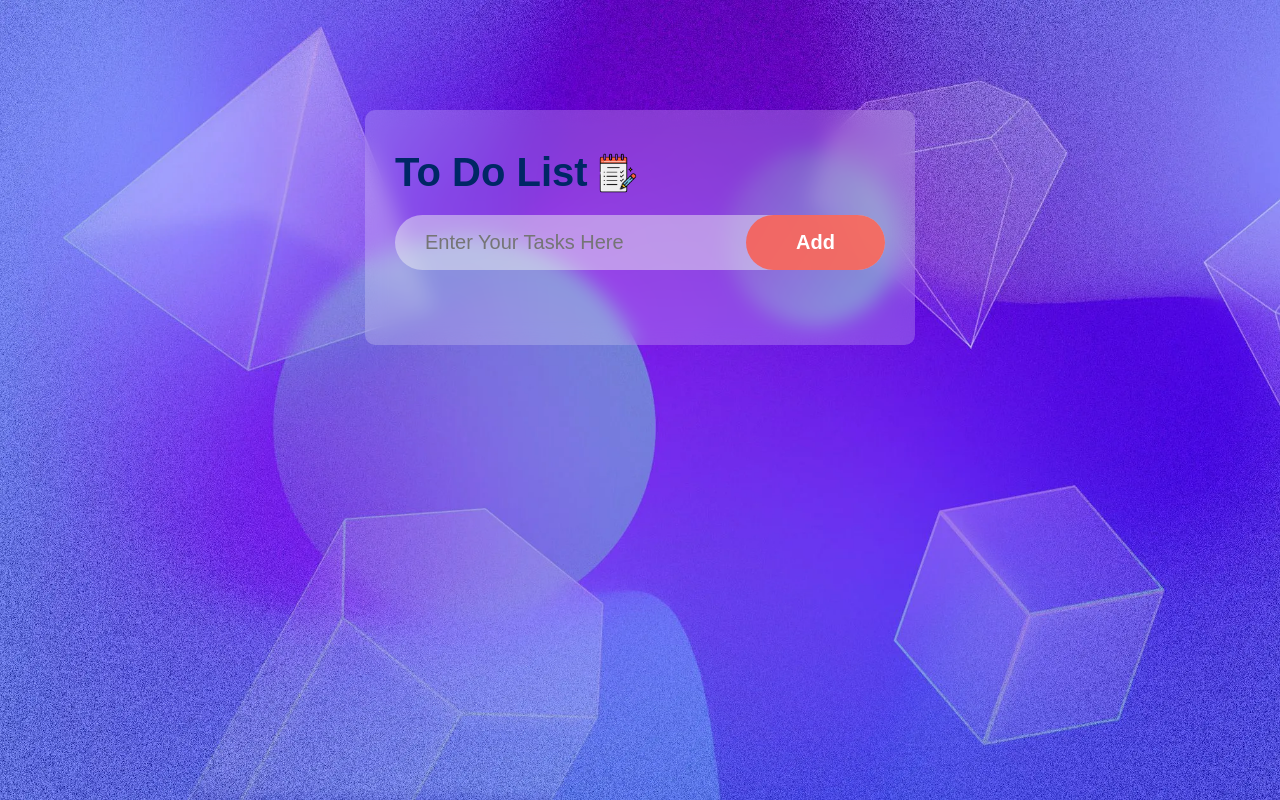
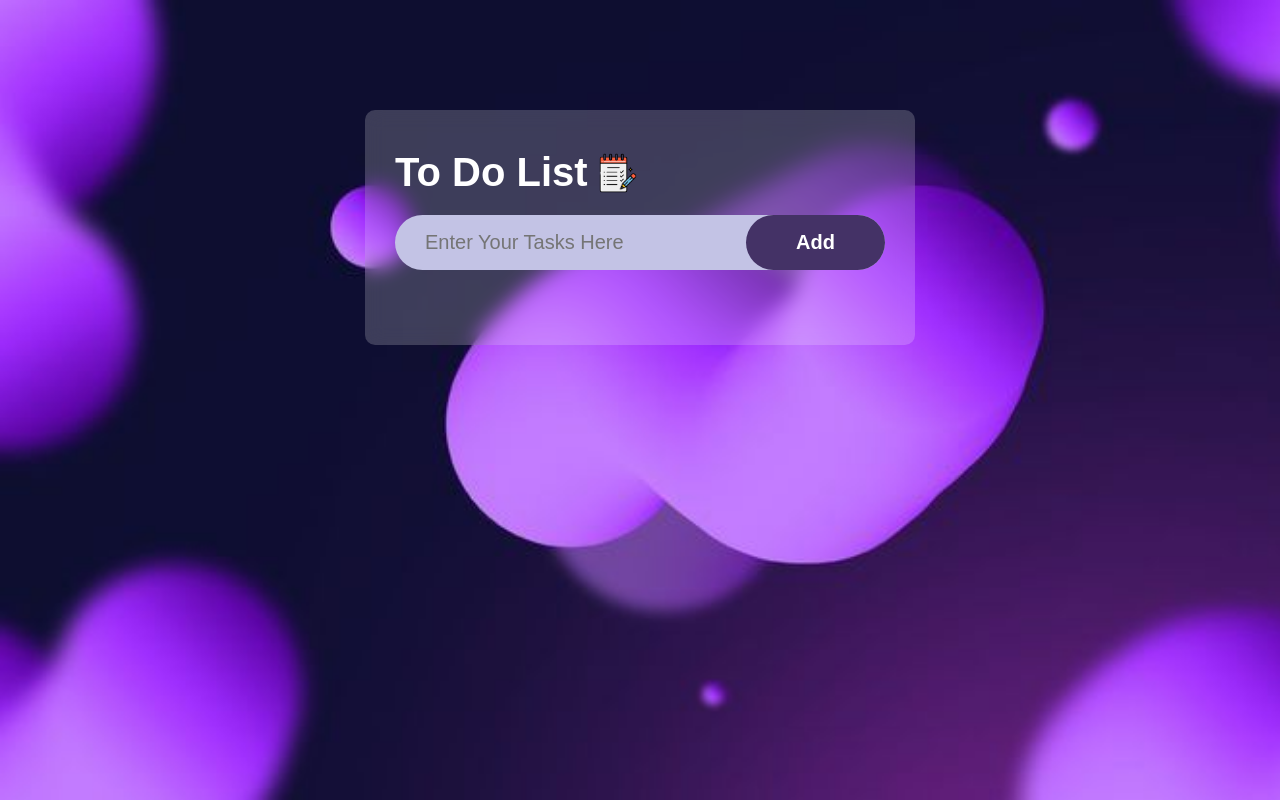
Before and after one commit to Mradul2806/ToDoList, a plain HTML site: page index.html in a window 1280 px wide. Drawn offline with Linux system fonts and the light colour scheme.

Commit message:
1st commit

```diff
--- a/index.html
+++ b/index.html
@@ -4,6 +4,7 @@
     <meta charset="UTF-8">
     <meta name="viewport" content="width=device-width, initial-scale=1.0">
     <title>To Do List</title>
+    <link rel="icon" type="image/png" href="Images/favicon.ico"/>
     <link rel="stylesheet" href="style.css">
 </head>
 <body>
--- a/style.css
+++ b/style.css
@@ -8,7 +8,7 @@
 html { overflow-x: hidden; }
 
 body{
-    background-image: url(Images/background.webp);
+    background-image: url(Images/5.webp);
     background-repeat: no-repeat;
     background-size: cover;
 }
@@ -16,14 +16,13 @@ body{
 .container{
     width: 100vw;
     min-height: 100vh;
-    /* background: linear-gradient(135deg, #153677, #4e085f); */
     padding: 10px;
 }
 
 .todo-app{
     width: 100vw;
     max-width: 550px;
-    background: #ffffff37;
+    background: #ffffff32;
     margin: 100px auto 20px;
     padding: 40px 30px 50px;
     border-radius: 10px;
@@ -31,7 +30,7 @@ body{
 }
 
 .todo-app h2{
-    color: #002765;
+    color: #ffffff;
     display: flex;
     align-items: center;
     margin-bottom: 20px;
@@ -47,7 +46,7 @@ body{
     display: flex;
     align-items: center;
     justify-content: space-between;
-    background: #edeef07d;
+    background: #C3C3E5;
     border-radius: 30px;
     padding-left: 20px;
     margin-bottom: 25px;
@@ -67,16 +66,12 @@ body{
     border: none;
     outline: none;
     padding: 16px 50px;
-    background: #ff5845ca;
+    background: #443266;
     color: #fff;
     font-size: 20px;
     cursor: pointer;
     font-weight: bold;
     border-radius: 40px;
-}
-
-.row button:hover{
-    background: #ff5845;
 }
 
 ul li{
@@ -114,7 +109,6 @@ ul li.checked::before{
     width: 35px;
     top: 8px;
     left: 5px;
-    /* font-size: 18px; */
 }
 
 ul li span{
```
Also changed, not shown: Images/5.webp (added), Images/favicon.ico (added).
